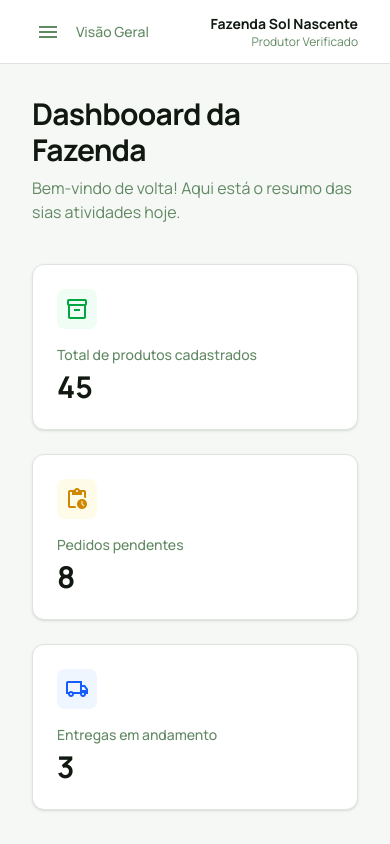
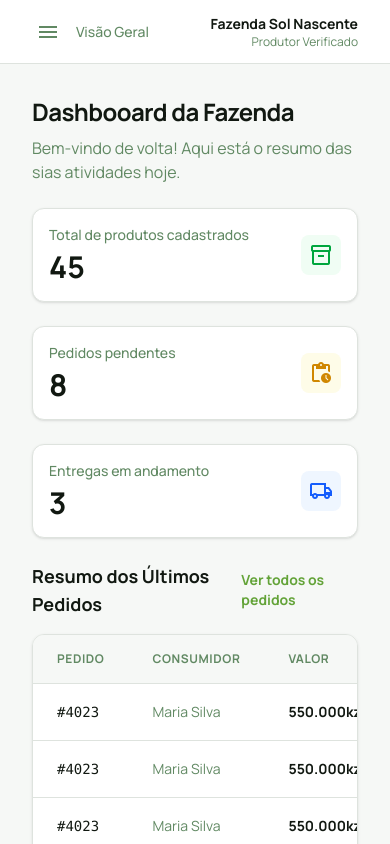
Before and after one commit to RegistAgro-project-community/RegistAgro-Web, a React (Vite) app: page /dashboard in a window 390 px wide. Built offline with nearby package versions, Linux system fonts and the light colour scheme.

Commit message:
Alteração dos cards e tamanho do tiulo para o mobile

```diff
--- a/src/app/dashboard/app.tsx
+++ b/src/app/dashboard/app.tsx
@@ -39,14 +39,14 @@ export default function Home() {
             {/* Conteudo */}
             <div className="flex-1 overflow-y-auto p-8">
               <div className="flex flex-col gap-2">
-                <h1 className="text-3xl font-bold text-text-main tracking-tight">
+                <h1 className="text-2xl md:text-3xl font-bold text-text-main tracking-tight">
                   Dashbooard da Fazenda
                 </h1>
-                <p className="text-text-secondary">
+                <p className="text-text-secondary ">
                   Bem-vindo de volta! Aqui está o resumo das sias atividades
                   hoje.
                 </p>
-                <div className="grid grid-cols-1 md:grid-cols-3 gap-6 my-8">
+                <div className="grid grid-cols-1 md:grid-cols-3 gap-6 my-4">
                   {[
                     {
                       icon: "inventory_2",
@@ -66,7 +66,7 @@ export default function Home() {
                   ].map((item, i) => (
                     <div
                       key={i}
-                      className={`bg-white p-6 rounded-xl border border-border-color shadow-sm flex flex-col justify-between group ${
+                      className={`bg-white p-4 rounded-xl border border-border-color shadow-sm flex items-center justify-between  ${
                         item.icon === "inventory_2"
                           ? "group hover:border-primary/50"
                           : item.icon === "pending_actions"
@@ -76,7 +76,15 @@ export default function Home() {
                               : ""
                       } transition-colors shadow-sm`}
                     >
-                      <div className="flex justify-between items-start mb-4">
+                      <div>
+                        <p className="text-text-secondary text-sm font-medium mb-1">
+                          {item.label}
+                        </p>
+                        <h3 className="text-3xl font-bold text-text-main">
+                          {item.total}
+                        </h3>
+                      </div>
+                      <div className="flex justify-between items-start">
                         <div
                           className={` flex items-center p-2 rounded-lg
                         ${
@@ -94,14 +102,6 @@ export default function Home() {
                             {item.icon}
                           </span>
                         </div>
-                      </div>
-                      <div>
-                        <p className="text-text-secondary text-sm font-medium mb-1">
-                          {item.label}
-                        </p>
-                        <h3 className="text-3xl font-bold text-text-main">
-                          {item.total}
-                        </h3>
                       </div>
                     </div>
                   ))}
```
